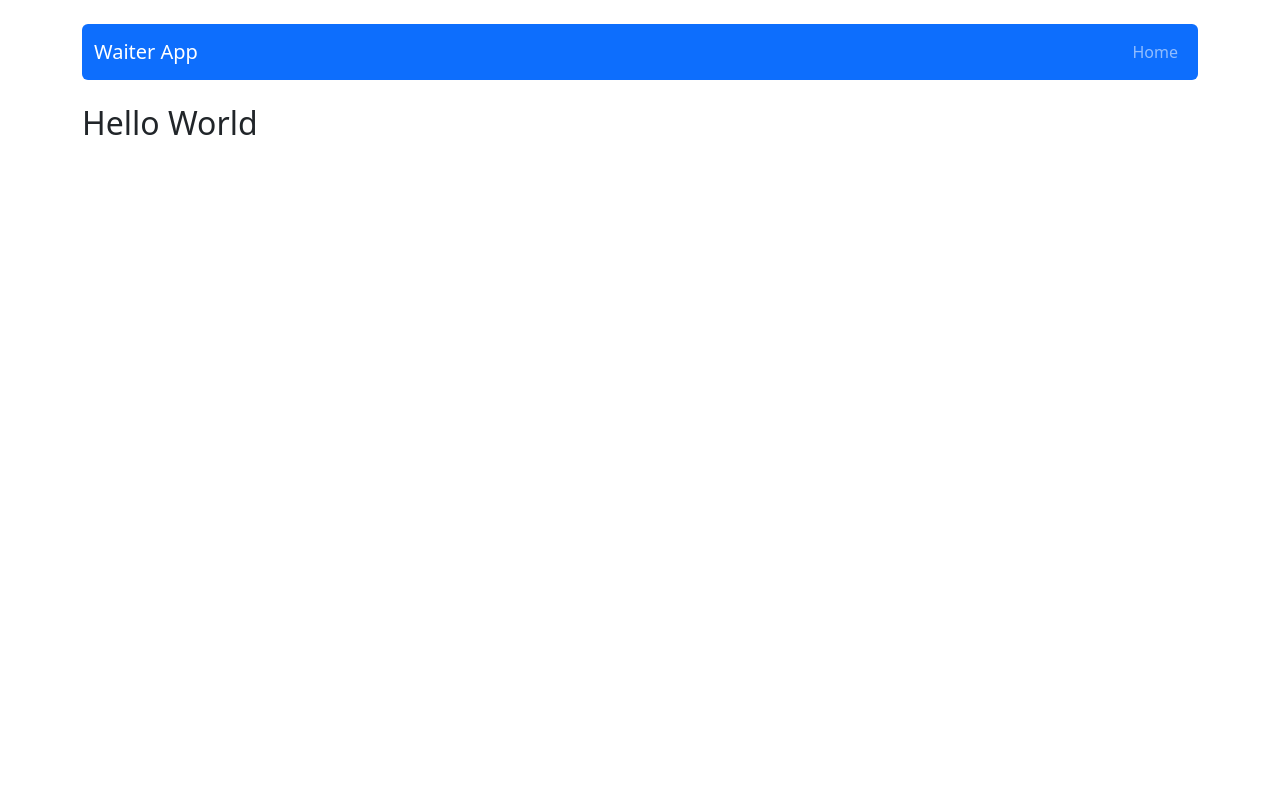
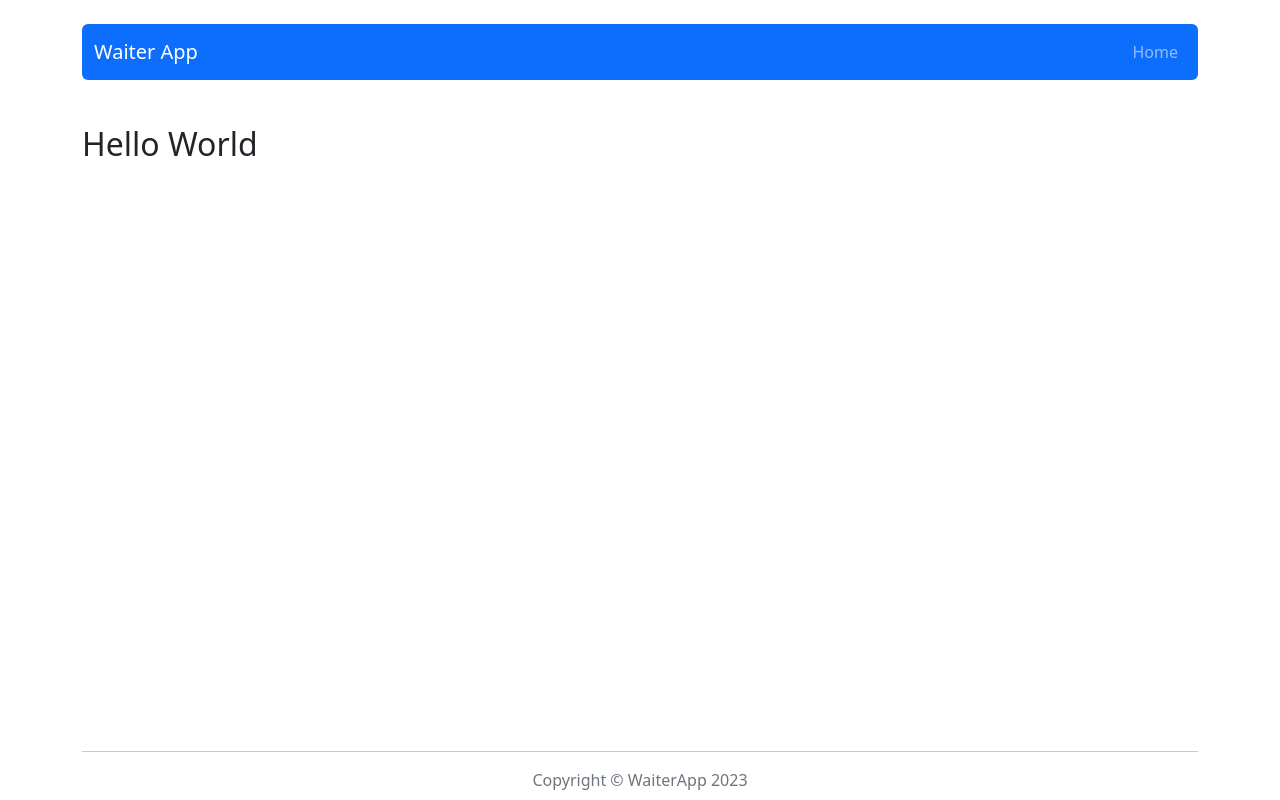
Before and after one commit to iMdPd/reactWaiterApp, a React (Create React App) app: page / in a window 1280 px wide. Built offline with nearby package versions, Linux system fonts and the light colour scheme.

Commit message:
Add Footer component

```diff
--- a/src/App.js
+++ b/src/App.js
@@ -1,12 +1,16 @@
 import { Container } from "react-bootstrap";
+import { Footer } from "./components/views/Footer";
 import { Navigation } from "./components/views/Navigation";
 
 export const App = () => {
   return (
     <main>
-      <Container>
+      <Container
+        style={{ minHeight: "100vh", display: "flex", flexDirection: "column" }}
+      >
         <Navigation />
         <h1>Hello World</h1>
+        <Footer />
       </Container>
     </main>
   );
--- a/src/components/views/Footer.js
+++ b/src/components/views/Footer.js
@@ -0,0 +1,10 @@
+export const Footer = () => {
+  return (
+    <div style={{ marginTop: "auto" }}>
+      <hr />
+      <p className="text-center text-muted mt-2 mb-2">
+        Copyright &copy; WaiterApp 2023
+      </p>
+    </div>
+  );
+};
```
